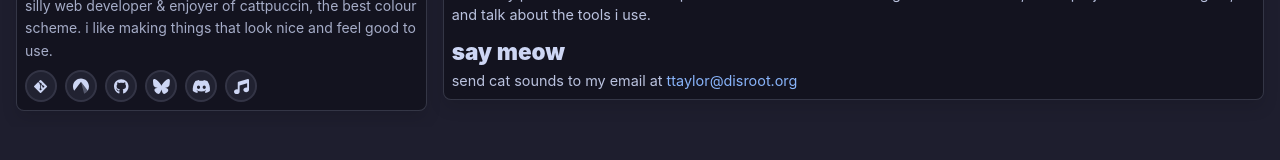
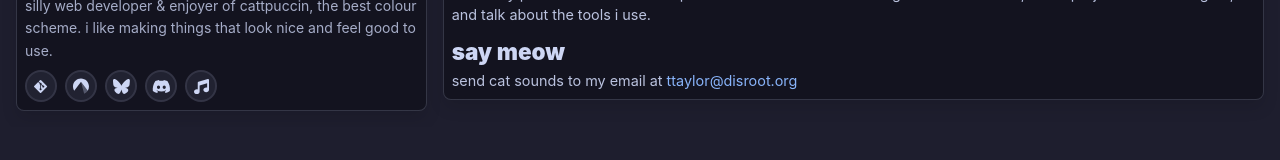
Before and after one commit to irimoe/legallyiris.github.io, a Vue app: page /home in a window 1280 px wide. Shown: the part 245-405 px from the top of the page. Built offline with nearby package versions, Linux system fonts and the light colour scheme.

Commit message:
fix: update bsky link

```diff
--- a/src/App.vue
+++ b/src/App.vue
@@ -43,13 +43,8 @@ const links: Link[] = [
     isLocal: true,
   },
   {
-    name: 'github (not used)',
-    href: 'https://github.com/ttaylor-st',
-    icon: faGithub,
-  },
-  {
     name: 'bluesky',
-    href: 'https://bsky.app/profile/0xttaylor.bsky.social',
+    href: 'https://bsky.app/profile/ttaylor.xyz',
     icon: faBluesky,
   },
   {
```
